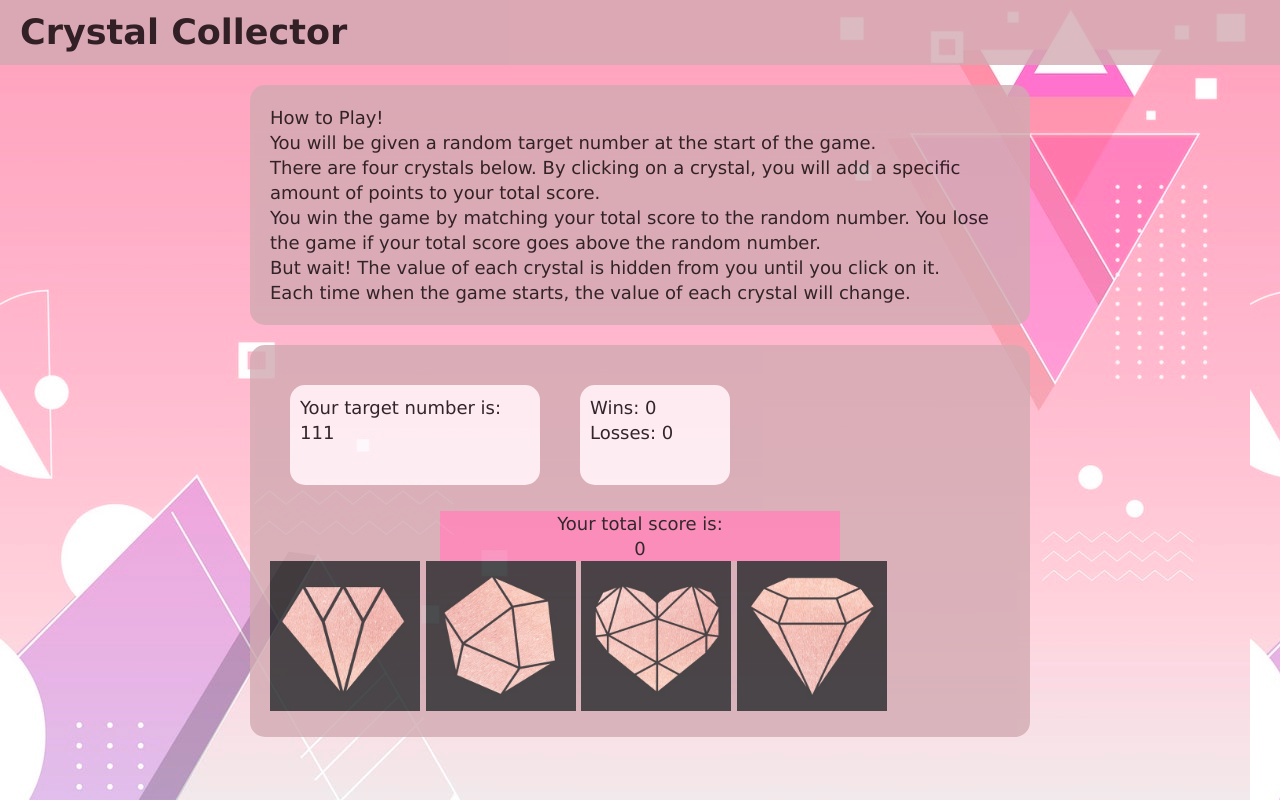
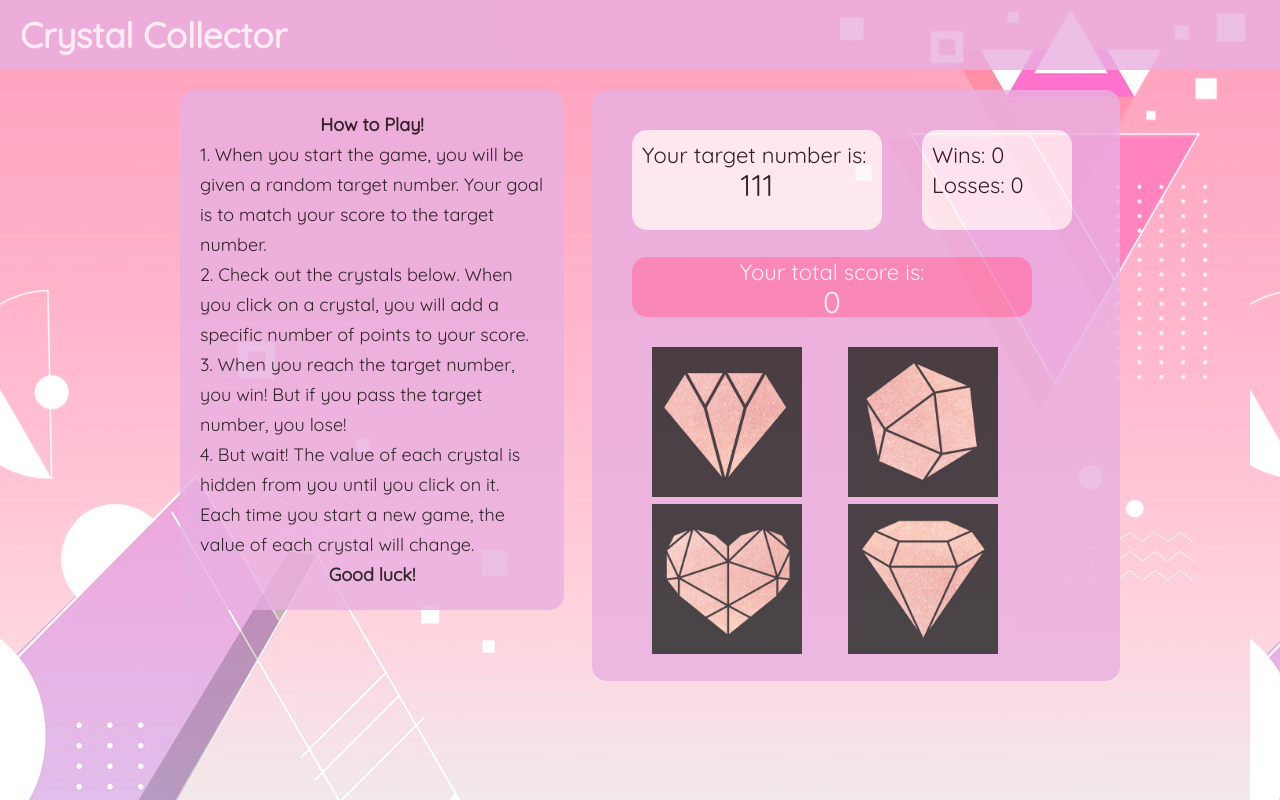
Before and after one commit to deyagenao/unit-4-game, a plain HTML site: page index.html in a window 1280 px wide. Drawn offline with nearby package versions, Linux system fonts and the light colour scheme.

Commit message:
updated css styling so that directions and game section are side by side

```diff
--- a/assets/css/style.css
+++ b/assets/css/style.css
@@ -6,15 +6,15 @@
 
 body {
     background: url(../images/crystal-background.jpg);
-    font-family: Verdana, Geneva, sans-serif;
-    font-size: 18px;
-    line-height: 25px;
+    font-family: 'Quicksand', sans-serif;
+    font-size: 22px;
+    line-height: 30px;
 }
 
 .container {
-    background-color: #D2AAB2;
+    background-color: #E9B0E2;
     opacity: 0.8;
-    max-width: 780px;
+    max-width: 700px;
     margin: 0 auto;
     padding: 20px;
 }
@@ -22,7 +22,7 @@ body {
 /* header */
 #main-header {
     width: 100%;
-    background-color: #D2AAB2;
+    background-color: #E9B0E2;
     opacity: 0.8;
     padding: 20px;
     overflow: auto;
@@ -34,20 +34,38 @@ body {
 } */
 
 h1 {
+    font-family: 'Quicksand', sans-serif;
     font-size: 35px;
+    color: #ffffff;
     font-weight: bold;
 }
 
+/* main content */
+.main-content {
+    max-width: 960px;
+    margin: 0 auto;
+}
 /* directions */
 #directions {
-    margin-top: 20px;
+    margin: 20px;
     border-radius: 15px;
+    font-size: 18px;
+    float: left;
+    width: 40%;
+}
+
+h2 {
+    text-align: center;
+    font-weight: bold;
+
 }
 
 /* game  section */
 #game-section {
     margin-top: 20px;
     border-radius: 15px;
+    float: right;
+    width: 55%;
 }
 
 #target-number-box {
@@ -78,8 +96,15 @@ h1 {
 #current-score-box {
     background-color: #FA7EB3;
     opacity: 1.0;
-    margin: 0 auto;
+    margin-left: 20px;
     width: 400px;
+    text-align: center;
+    border-radius: 15px;
+    color: #ffffff;
+}
+
+#current-score-text, #target-number-text {
+    font-size: 30px;
     text-align: center;
 }
 
@@ -87,8 +112,12 @@ img {
     height: 150px;
     width: 150px;
     display: inline-block;
+    margin-left: 40px;
 }
 
 button {
+    font-size: 18px;
+    background-color: #FEF7FB;
+    color: #534242;
     display: none;
 }
--- a/index.html
+++ b/index.html
@@ -5,36 +5,53 @@
     <meta name="viewport" content="width=device-width, initial-scale=1.0" />
     <meta http-equiv="X-UA-Compatible" content="ie=edge" />
     <title>Crystal Collector</title>
+
     <!-- Reset stylesheet -->
     <link rel="stylesheet" href="assets/css/reset.css" />
     <!-- CSS stylesheet -->
     <link rel="stylesheet" href="assets/css/style.css" />
+
+    <!-- Google Fonts -->
+    <link
+      href="https://fonts.googleapis.com/css?family=Quicksand&display=swap"
+      rel="stylesheet"
+    />
   </head>
+
   <body>
     <!-- Header with title of the game -->
     <header id="main-header">
       <h1>Crystal Collector</h1>
     </header>
 
+    <!-- Main Content -->
+    <div class="main-content">
       <!-- Game directions section-->
       <div id="directions" class="container">
         <h2>How to Play!</h2>
-      <p>You will be given a random target number at the start of the game.</p>
-      <p>
-        There are four crystals below. By clicking on a crystal, you will add a
-        specific amount of points to your total score.
-      </p>
-      <p>
-        You win the game by matching your total score to the random number. You
-        lose the game if your total score goes above the random number.
-      </p>
-      <p>
-        But wait! The value of each crystal is hidden from you until you click
-        on it.
-      </p>
-      <p>
-        Each time when the game starts, the value of each crystal will change.
-      </p>
+        <ol>
+          <li>
+            1. When you start the game, you will be given a random target number.
+            Your goal is to match your score to the target number.
+          </li>
+
+          <li>
+            2. Check out the crystals below. When you click on a crystal, you will
+            add a specific number of points to your score.
+          </li>
+
+          <li>
+            3. When you reach the target number, you win! But if you pass the
+            target number, you lose!
+          </li>
+
+          <li>
+            4. But wait! The value of each crystal is hidden from you until you
+            click on it. Each time you start a new game, the value of each
+            crystal will change.
+          </li>
+        </ol>
+        <h2>Good luck!</h2>
       </div>
 
       <!-- Game section-->
@@ -60,7 +77,7 @@
           <div id="current-score-text">0</div>
           <button id="restart-game">Play Again</button>
         </div>
-
+        <br />
         <!-- crystal pieces -->
         <div id="crystals">
           <img
@@ -75,6 +92,7 @@
             id="crystal-2"
             class="crystal-image"
           />
+          <div>
             <img
               src="assets/images/crystal-3.png"
               alt="Crystal 3"
@@ -89,6 +107,8 @@
             />
           </div>
         </div>
+      </div>
+    </div>
 
     <script
       type="text/javascript"
```
Lines whose indentation alone changed are shown as unchanged.
